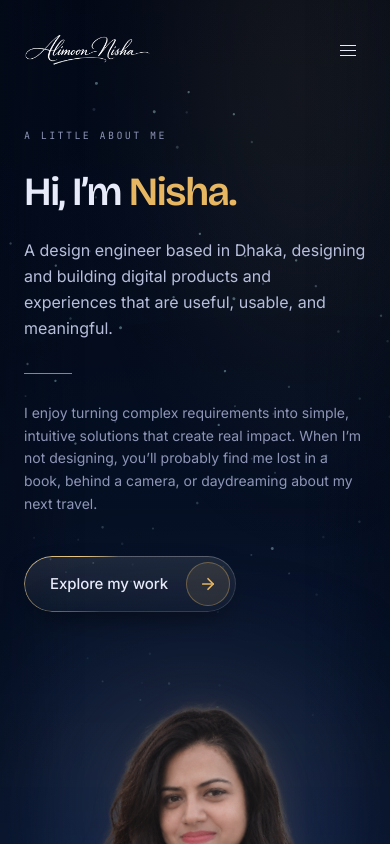
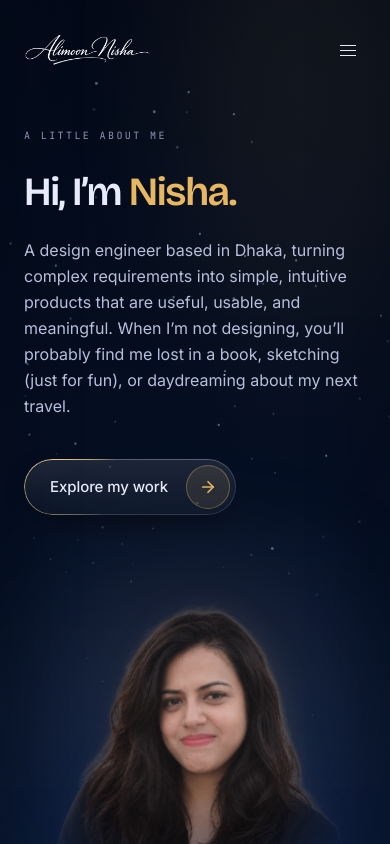
Before and after one commit to shaholaathena/shahola-nisha, a React (Vite) app: page /about in a window 390 px wide. Shown: the top 844 px of the page. Built offline with nearby package versions, Linux system fonts and the light colour scheme.

Commit message:
cursor trail

```diff
--- a/src/components/about/AboutIntro.jsx
+++ b/src/components/about/AboutIntro.jsx
@@ -8,16 +8,14 @@ import { softStops } from '../../lib/softGradient'
    AboutIntro — the arrival band of the About page.
 
    Composition follows her mockup: the statement stacked down the left, the
-   portrait holding the right half. Copy is hers from that mockup, including the
-   second, quieter paragraph, which is the one place on the site that says what
-   she is like rather than what she does.
+   portrait holding the right half. Copy is hers, now one paragraph: what she
+   does, then the line that says what she is like (the one place on the site
+   that does). It was two paragraphs split by a short gold rule until she
+   asked for one.
 
-   Two details carried over from the mockup because they do real work:
-
-     · the short gold rule between the two paragraphs, which separates the
-       professional line from the personal one without a heading, and
-     · the "Explore my work" pill, the same control the homepage hero ends on,
-       so the About page offers a way onward instead of dead-ending.
+   The "Explore my work" pill carries over from the mockup: the same control
+   the homepage hero ends on, so the About page offers a way onward instead of
+   dead-ending.
 
    ── The photograph ──
 
@@ -131,33 +129,26 @@ export default function AboutIntro() {
               Hi, I&rsquo;m <span className="text-hero-hot">Nisha.</span>
             </motion.h1>
 
+            {/* One paragraph, not two. It was a professional line and a quieter
+                personal one split by a short gold rule; she asked for them as
+                one. The two work sentences are folded together ("designing and
+                building" + "complex requirements into simple, intuitive
+                solutions"), and the personal sentence closes it. "Behind a camera"
+                became sketching at her request; "just for fun" keeps it a
+                hobby, not a second discipline. */}
             <motion.p
               {...step(0.1)}
               className="mt-6 max-w-2xl text-[16px] leading-relaxed text-[#b9c0dd] sm:text-[17px]"
             >
-              A design engineer based in Dhaka, designing and building digital
-              products and experiences that are useful, usable, and meaningful.
-            </motion.p>
-
-            {/* The rule that separates what she does from what she is like. */}
-            <motion.span
-              {...step(0.14)}
-              aria-hidden
-              className="mt-8 block h-px w-12 bg-hero-hot/70"
-            />
-
-            <motion.p
-              {...step(0.18)}
-              className="mt-7 max-w-2xl text-[14px] leading-relaxed text-hero-mute sm:text-[15px]"
-            >
-              I enjoy turning complex requirements into simple, intuitive
-              solutions that create real impact. When I&rsquo;m not designing,
-              you&rsquo;ll probably find me lost in a book, behind a camera, or
-              daydreaming about my next travel.
+              A design engineer based in Dhaka, turning complex requirements into
+              simple, intuitive products that are useful, usable, and meaningful.
+              When I&rsquo;m not designing, you&rsquo;ll probably find me lost in
+              a book, sketching (just for fun), or daydreaming about my next
+              travel.
             </motion.p>
 
             {/* Same control the homepage hero ends on. */}
-            <motion.div {...step(0.22)} className="mt-10">
+            <motion.div {...step(0.16)} className="mt-10">
               <WorkCta />
             </motion.div>
           </div>
--- a/src/components/about/WhoIAm.jsx
+++ b/src/components/about/WhoIAm.jsx
@@ -18,8 +18,8 @@
    and employer.
 
    Losing that paragraph costs the page nothing. AboutIntro already opens with
-   "A design engineer based in Dhaka, designing and building digital products
-   and experiences that are useful, usable, and meaningful", and the Experience timeline names SSL
+   "A design engineer based in Dhaka, turning complex requirements into simple,
+   intuitive products ...", and the Experience timeline names SSL
    Wireless as the current role two sections above this one. Saying it a third
    time here was the weakest use of the most prominent paragraph in the section.
 
--- a/src/components/hero/NeonTicker.jsx
+++ b/src/components/hero/NeonTicker.jsx
@@ -47,7 +47,9 @@
    already on their way to /work, and a number that changes whenever a case
    study is added is a maintenance trap in a file nobody would think to open. */
 const ITEMS = [
-  { text: 'Available for work', tone: 'hot' },
+  // Same quiet tone as the rest: in gold it pulled the eye off the hero's
+  // own gold ("to solutions." and the CTA arrow) to a moving strip.
+  { text: 'Available for work', tone: 'dim' },
   { text: 'UX strategy · Interaction design · Front-end', tone: 'dim' },
   { text: 'Banking · Payments · Platform', tone: 'dim' },
 ]
--- a/src/components/layout/CaseStudyBar.jsx
+++ b/src/components/layout/CaseStudyBar.jsx
@@ -1,6 +1,7 @@
 import { useEffect, useState } from 'react'
 import { Link } from 'react-router-dom'
 import logo from '../../assets/logo.png'
+import Navigation from './Navigation'
 
 /* The case studies' only chrome: the logo and a way back to /work, no nav.
 
@@ -21,9 +22,16 @@ export default function CaseStudyBar() {
     return () => window.removeEventListener('scroll', onScroll)
   }, [])
 
+  /* Below `md` the case studies use the shared Navigation too, so the mobile
+     header (logo and menu button) is the same on every page. The bar with the
+     back arrow is the desktop header. */
   return (
+    <>
+    <div className="md:hidden">
+      <Navigation variant="hero" dark />
+    </div>
     <header
-      className={`fixed inset-x-0 top-0 z-50 transition-colors duration-500 ${
+      className={`fixed inset-x-0 top-0 z-50 hidden transition-colors duration-500 md:block ${
         scrolled ? 'bg-hero-void/55 backdrop-blur-xl' : 'bg-transparent'
       }`}
     >
@@ -56,5 +64,6 @@ export default function CaseStudyBar() {
         </Link>
       </div>
     </header>
+    </>
   )
 }
--- a/src/components/layout/Navigation.jsx
+++ b/src/components/layout/Navigation.jsx
@@ -3,8 +3,10 @@ import { Link, useLocation } from 'react-router-dom'
 import { motion, AnimatePresence } from 'framer-motion'
 import logo from '../../assets/logo.png'
 
-/* Routes, not anchors. This header is only rendered on the inner pages — the
-   homepage is a single locked frame carrying its own editorial nav — so it no
+/* Routes, not anchors. On desktop this header is rendered on the inner pages
+   only — the homepage carries its own editorial nav and the case studies a
+   back bar. Below `md` it is the header on EVERY page, homepage and case
+   studies included, so the mobile header is the same everywhere. It no
    longer has to hide behind a hero or track which section is on screen. It is
    present from the top; active state comes from the URL.
 
--- a/src/components/sections/Hero.jsx
+++ b/src/components/sections/Hero.jsx
@@ -4,6 +4,7 @@ import gsap from 'gsap'
 import { ScrollTrigger } from 'gsap/ScrollTrigger'
 import NightScene from '../hero/NightScene'
 import WorkCta from '../ui/WorkCta'
+import Navigation from '../layout/Navigation'
 import NeonTicker from '../hero/NeonTicker'
 import logo from '../../assets/logo.png'
 import { meta } from '../../data/portfolio'
@@ -354,7 +355,15 @@ export default function Hero() {
              it: on a 2000px screen the bar had 330px of air on the left and 28px
              on the right. pointer-events-none with the links opting back in,
              because an element this size must not sit on top of the scene. ── */}
-      <nav className="pointer-events-none absolute inset-0 z-30" aria-label="Primary">
+      {/* Below `md` the homepage uses the site's shared Navigation (logo and
+          menu button), so the mobile header is identical on every page. It
+          used to carry a lone underlined "Work" link here instead, while the
+          inner pages had a menu and the case studies a back arrow. */}
+      <div className="md:hidden">
+        <Navigation variant="hero" dark />
+      </div>
+
+      <nav className="pointer-events-none absolute inset-0 z-30 hidden md:block" aria-label="Primary">
 
         <div className="absolute inset-x-0 top-0 mx-auto flex max-w-[1440px] items-center justify-between px-6 pt-7 lg:px-10 lg:pt-9">
           {/* The real mark, not the `A.` that stood in for it. The file is dark
@@ -385,15 +394,6 @@ export default function Hero() {
                 filter: 'brightness(0) invert(1) drop-shadow(0 0 18px rgba(232, 184, 98,0.35))',
               }}
             />
-          </a>
-
-          <a
-            href="/work"
-            onClick={(e) => go(e, '/work')}
-            data-nav
-            className="pointer-events-auto font-mono text-[10px] uppercase tracking-[0.2em] text-hero-signal underline decoration-hero-signal/40 underline-offset-[6px] md:hidden"
-          >
-            Work
           </a>
 
           {/* Same right edge as the social rail at the bottom of the frame, so
```
